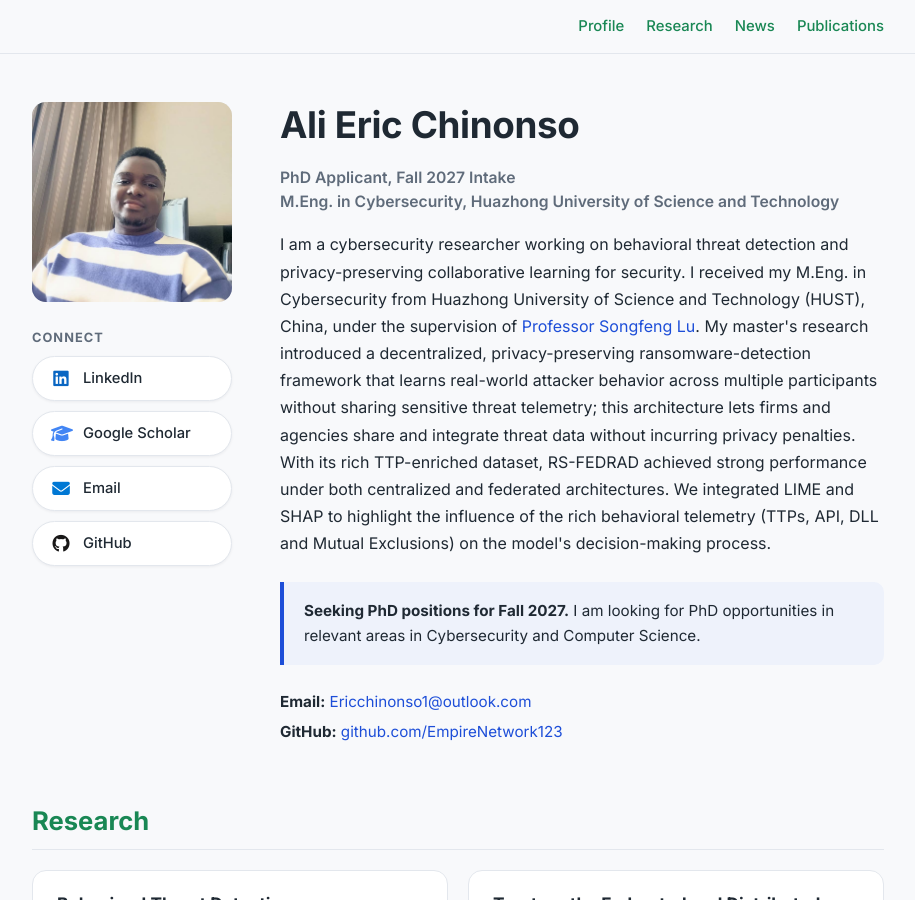
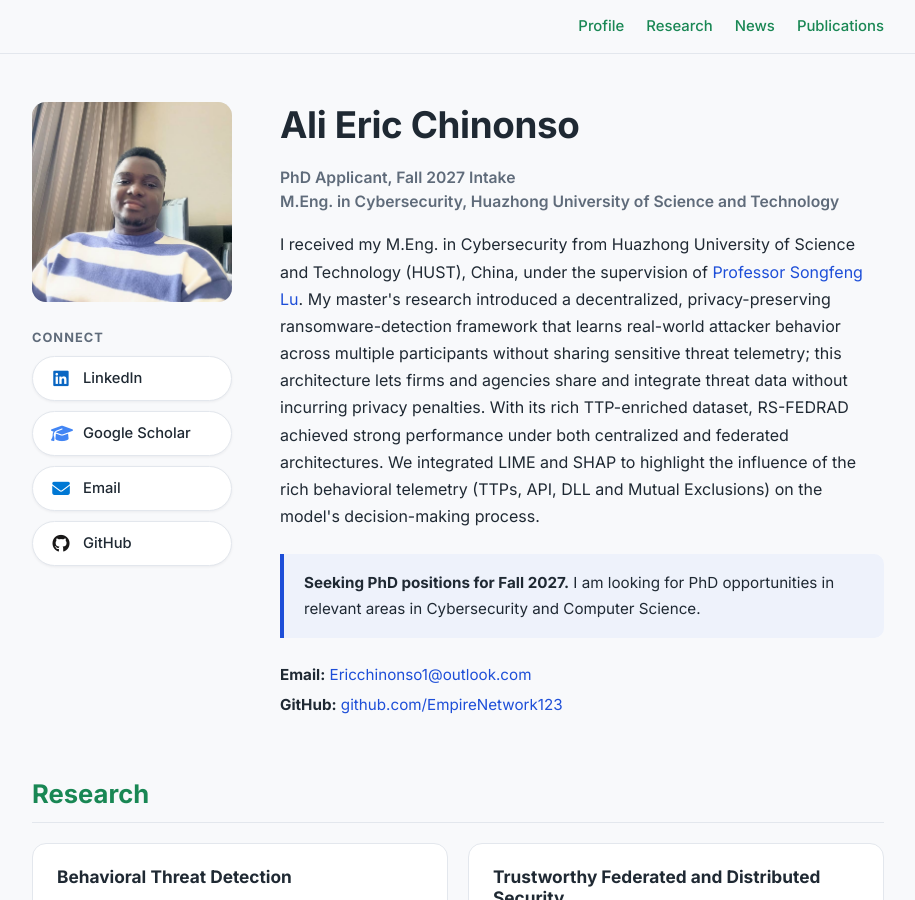
Before and after one commit to EmpireNetwork123/EmpireNetwork123.github.io, a Jekyll site: the page built from index.html, in a window 1280 px wide and 900 px high. Shown: the whole window, without its empty margins (182-1097 px from the left). Built offline with Jekyll 4.4.1, drawn with Linux system fonts in a browser that asks for light colours.

Commit message:
minor update

```diff
--- a/index.html
+++ b/index.html
@@ -26,7 +26,7 @@
       <h1 class="profile-name">{{ me.name }}</h1>
       <p class="profile-role">{{ me.status }}<br />{{ me.degree }}</p>
 
-      <p>I am a cybersecurity researcher working on behavioral threat detection and privacy-preserving collaborative learning for security. I received my M.Eng. in Cybersecurity from Huazhong University of Science and Technology (HUST), China, under the supervision of <a href="http://faculty.hust.edu.cn/lusongfeng/en/index.htm" target="_blank" rel="noopener">Professor Songfeng Lu</a>. My master's research introduced a decentralized, privacy-preserving ransomware-detection framework that learns real-world attacker behavior across multiple participants without sharing sensitive threat telemetry; this architecture lets firms and agencies share and integrate threat data without incurring privacy penalties. With its rich TTP-enriched dataset, RS-FEDRAD achieved strong performance under both centralized and federated architectures. We integrated LIME and SHAP to highlight the influence of the rich behavioral telemetry (TTPs, API, DLL and Mutual Exclusions) on the model's decision-making process.</p>
+      <p>I received my M.Eng. in Cybersecurity from Huazhong University of Science and Technology (HUST), China, under the supervision of <a href="http://faculty.hust.edu.cn/lusongfeng/en/index.htm" target="_blank" rel="noopener">Professor Songfeng Lu</a>. My master's research introduced a decentralized, privacy-preserving ransomware-detection framework that learns real-world attacker behavior across multiple participants without sharing sensitive threat telemetry; this architecture lets firms and agencies share and integrate threat data without incurring privacy penalties. With its rich TTP-enriched dataset, RS-FEDRAD achieved strong performance under both centralized and federated architectures. We integrated LIME and SHAP to highlight the influence of the rich behavioral telemetry (TTPs, API, DLL and Mutual Exclusions) on the model's decision-making process.</p>
 
       <div class="notice">
         <strong>Seeking PhD positions for Fall 2027.</strong> I am looking for PhD opportunities in relevant areas in Cybersecurity and Computer Science.
```
